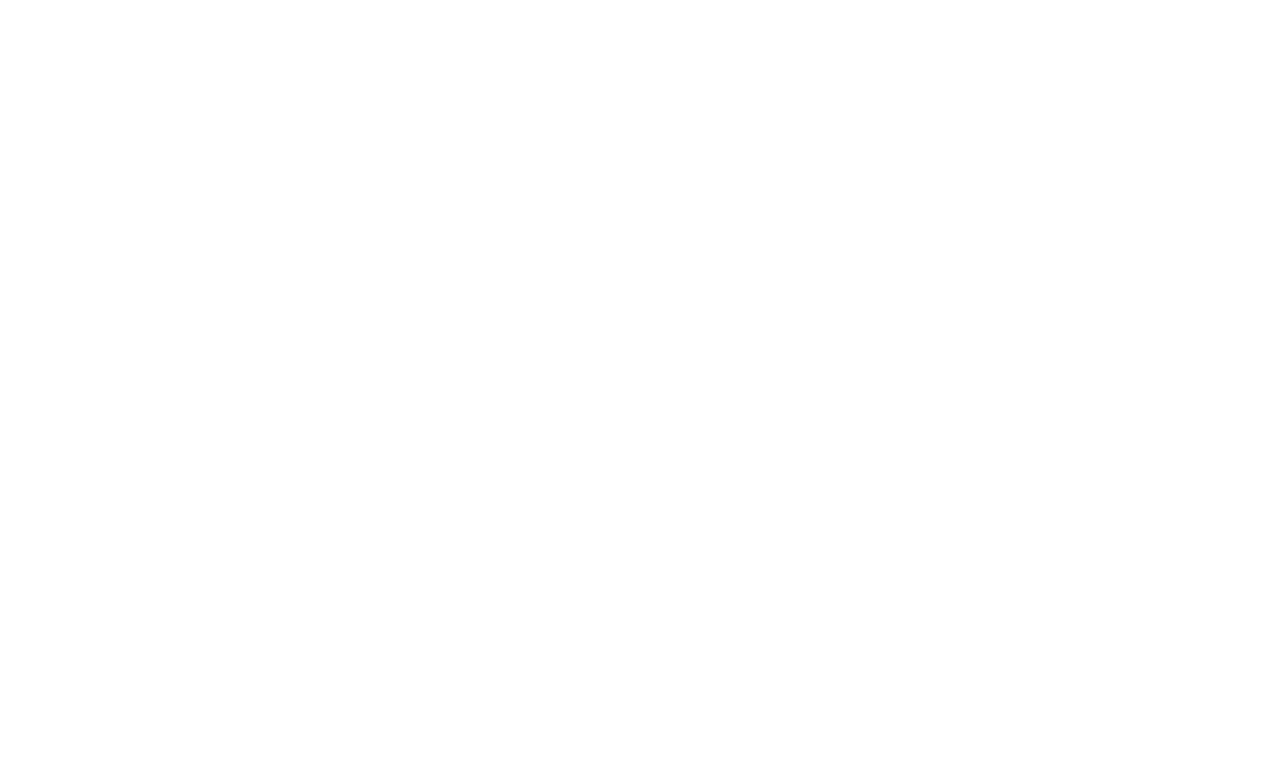
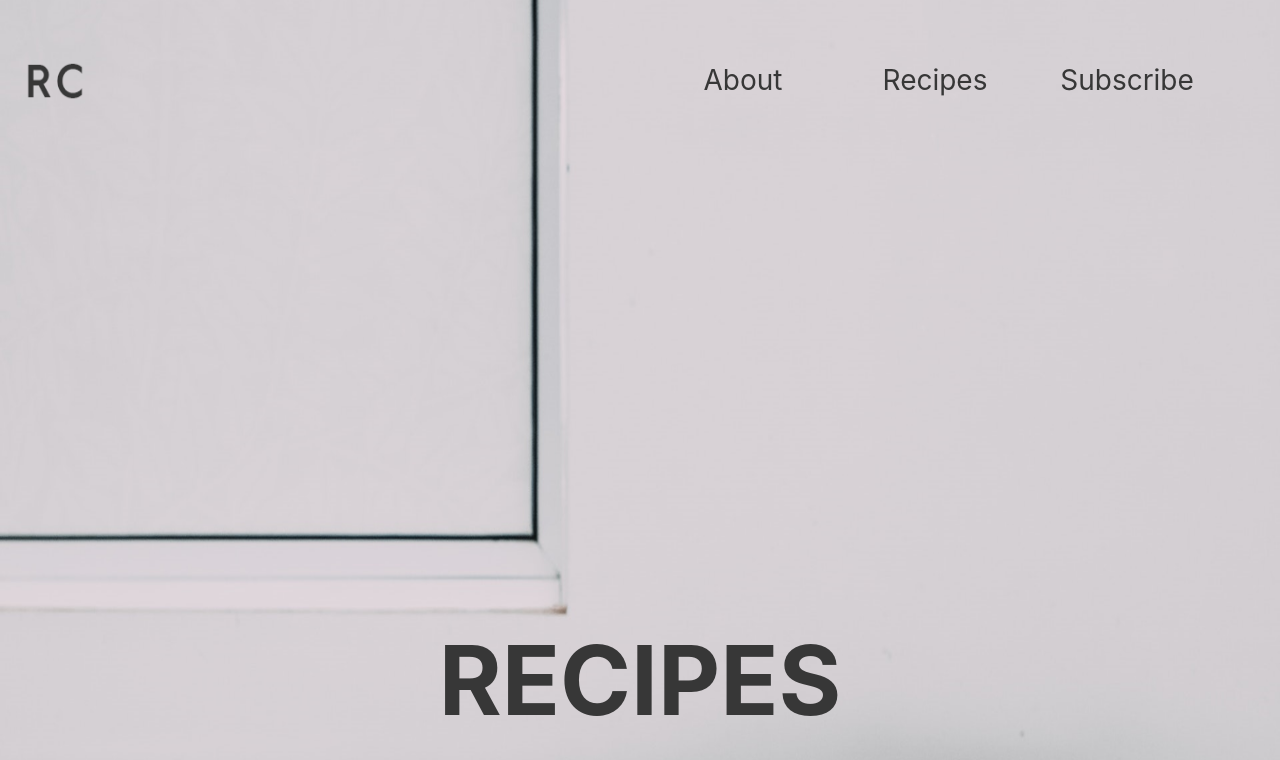
Before and after one commit to VanessaTrajano/Recipes, a React (Create React App) app: page / in a window 1280 px wide. Shown: the top 760 px of the page. Built offline with nearby package versions, Linux system fonts and the light colour scheme.

Commit message:
update 1

```diff
--- a/src/components/Header.js
+++ b/src/components/Header.js
@@ -1,9 +1,98 @@
 import React from 'react'
+import styled from 'styled-components'
+import { createGlobalStyle } from 'styled-components'
 
-export default function Header(){
-    return(
-      <>
+import rc from '../images/rc.png'
+import background from '../images/background-header.png'
 
-      </>
+export default function Header() {
+
+    const GlobalStyle = createGlobalStyle`
+        *{
+            margin: 0;
+            padding: 0;
+            box-sizing: border-box;
+        }
+    `
+
+    const Header = styled.header`
+        width: 100%;
+        height: 150vh;
+        background-image: url(${background});
+        background-size: 100% 150vh;
+        background-repeat: no-repeat;
+    `
+
+    const NavBox = styled.div`
+        width: 100%;
+        height: 20vh;
+        display:flex;
+        justify-content: space-between;
+        align-items:center;
+        padding: 0 25px;
+
+        nav{
+            width: 50vw;
+            height: 100%;
+        }
+
+        img{
+            width: 60px;
+            height: 60px;
+        }
+    `
+
+    const Navigation = styled.ul`
+        display: flex;
+        list-style: none;
+        font-size: 3.5vh;
+        width: 100%;
+        height: 100%;
+        justify-content: space-evenly;
+        align-items: center;
+        color: #373737;
+
+        li{
+            width: 10vw;
+            height: 7vh;
+            display:flex;
+            justify-content: center;
+            align-items: center;
+            cursor: pointer;
+
+            &:hover{
+                font-weight: bold;
+                border: 2px solid #373737;
+            }
+        }
+    `
+
+    const TitleBox = styled.div`
+        height: 130vh;
+        display: flex;
+        align-items: center;
+        justify-content: center;
+        font-size: 6vh;
+        color: #373737;
+    `
+
+    return (
+        <Header>
+            <GlobalStyle />
+            <NavBox>
+                <img src={rc} />
+
+                <nav>
+                    <Navigation>
+                        <li>About</li>
+                        <li>Recipes</li>
+                        <li>Subscribe</li>
+                    </Navigation>
+                </nav>
+            </NavBox>
+            <TitleBox>
+                <h1>RECIPES</h1>
+            </TitleBox>
+        </Header>
     )
-  }
+}
```
Also changed, not shown: src/images/rc.png (added).
